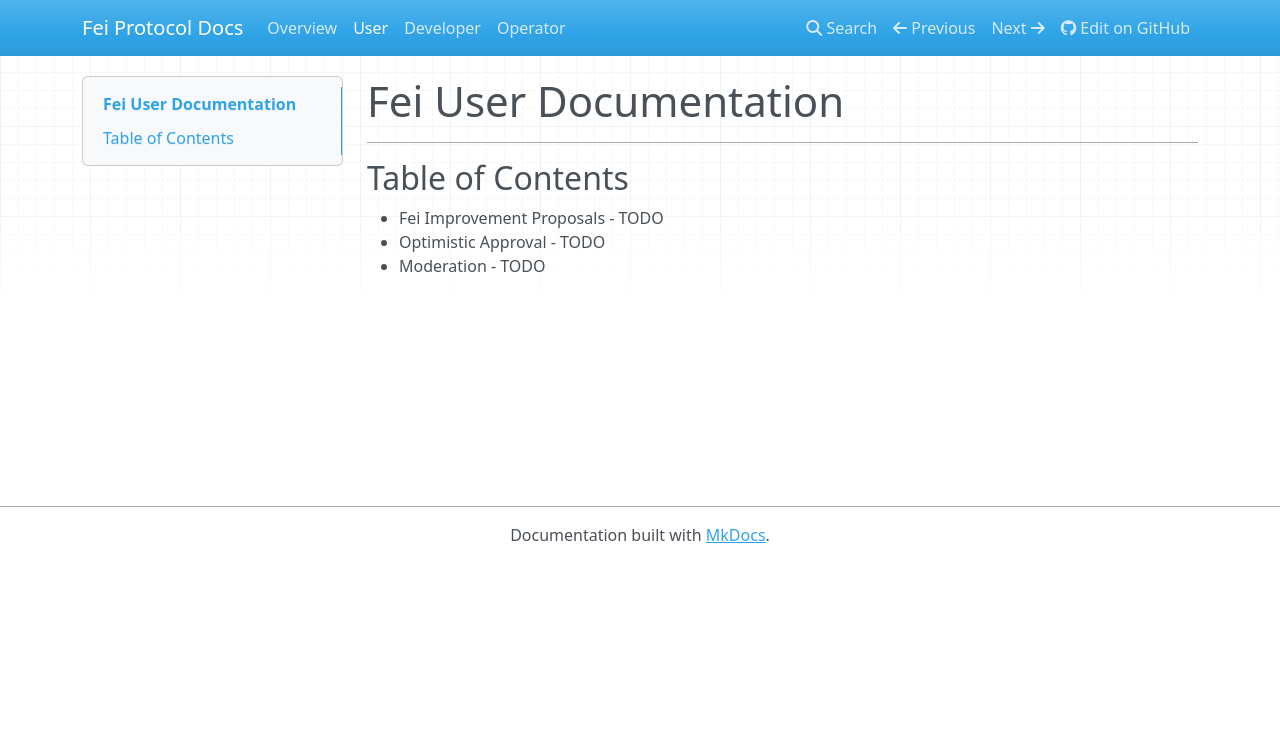
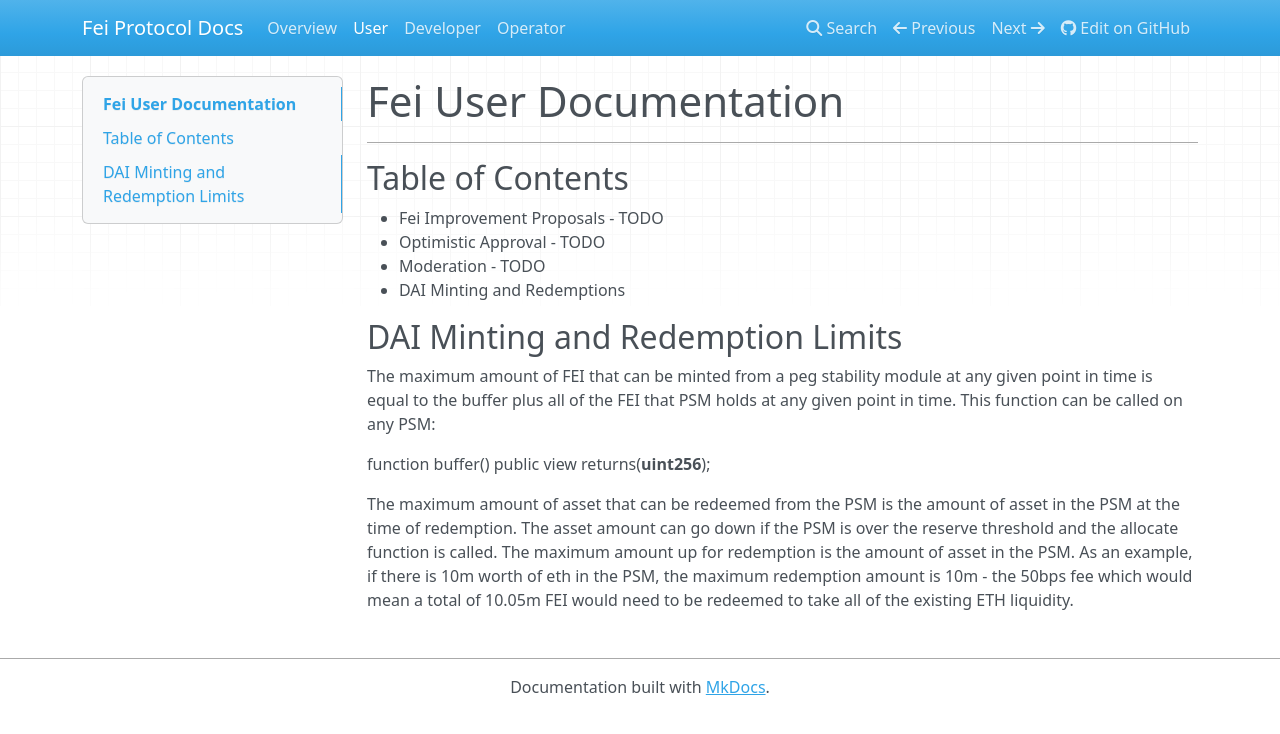
Before and after one commit to fei-protocol/fei-docs, an MkDocs documentation site: the page built from docs/user/user.md, in a window 1280 px wide. Shown: the top 734 px of the page. Built offline with MkDocs 1.6.1, drawn with Linux system fonts in a browser that asks for light colours; nearby versions of some CDN libraries.

Commit message:
add psm limits to user doc

```diff
--- a/docs/user/user.md
+++ b/docs/user/user.md
@@ -7,3 +7,12 @@
 * Fei Improvement Proposals - TODO
 * Optimistic Approval - TODO
 * Moderation - TODO
+* DAI Minting and Redemptions
+
+## DAI Minting and Redemption Limits
+
+The maximum amount of FEI that can be minted from a peg stability module at any given point in time is equal to the buffer plus all of the FEI that PSM holds at any given point in time. This function can be called on any PSM:
+
+function buffer() public view returns(**uint256**);
+
+The maximum amount of asset that can be redeemed from the PSM is the amount of asset in the PSM at the time of redemption. The asset amount can go down if the PSM is over the reserve threshold and the allocate function is called. The maximum amount up for redemption is the amount of asset in the PSM. As an example, if there is 10m worth of eth in the PSM, the maximum redemption amount is 10m - the 50bps fee which would mean a total of 10.05m FEI would need to be redeemed to take all of the existing ETH liquidity.
```
